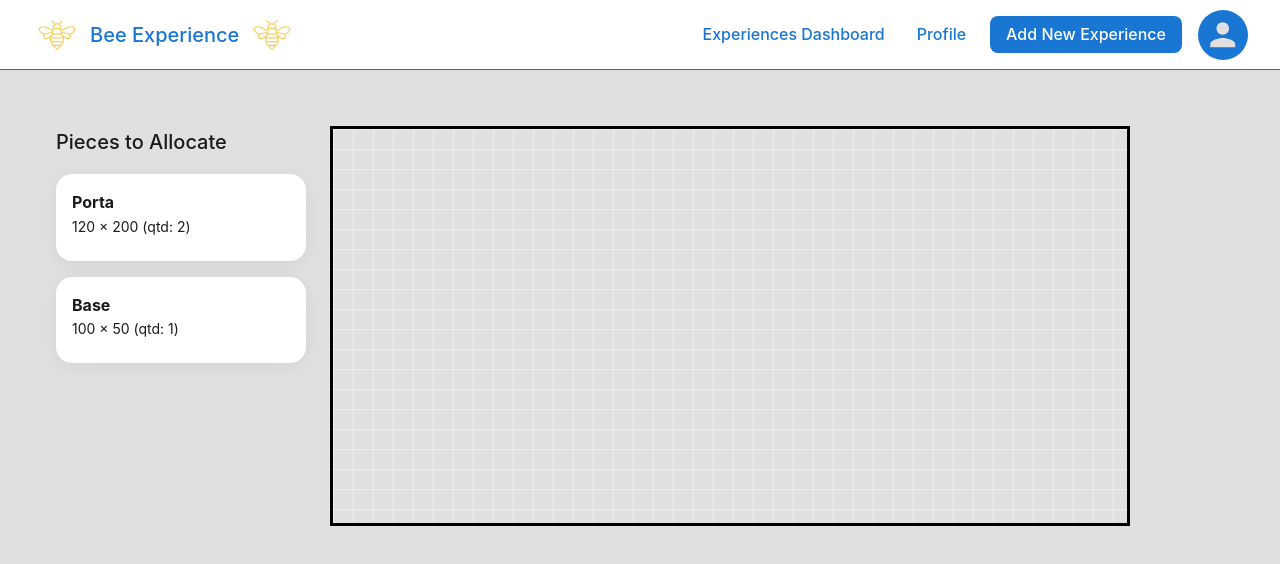
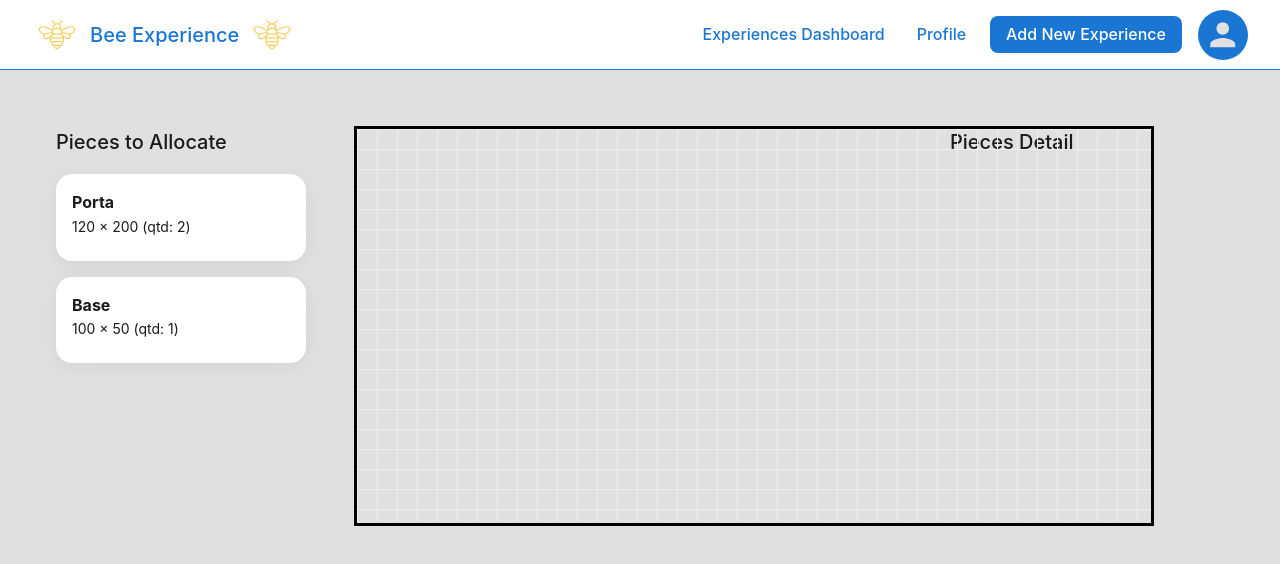
Before and after one commit to gabrielsmenezes/canvas, a Next.js app: page /canvas in a window 1280 px wide. Shown: the top 564 px of the page. Built offline with nearby package versions, Linux system fonts and the light colour scheme.

Commit message:
ajustes de layout

```diff
--- a/src/_pages/canvas/ui/EditorPage.tsx
+++ b/src/_pages/canvas/ui/EditorPage.tsx
@@ -1,11 +1,11 @@
 "use client"
 
 import {useEffect, useState} from "react";
-import { PieceList } from "./piece/PieceList";
-import { Stack, Box } from "@mui/material";
+import {PieceList} from "./piece/PieceList";
+import {Stack, Box, Typography, Grid} from "@mui/material";
 import {PlacedPiece} from "@/entities/PlacedPiece";
 import {Piece} from "@/entities/Piece";
-import { SheetEditor } from "@/_pages/canvas/ui/SheetEditor";
+import {SheetEditor} from "@/_pages/canvas/ui/SheetEditor";
 import {PlacedPieceDetail} from "@/_pages/canvas/ui/PlacedPieceDetail";
 import {usePiecesContext} from "@/_pages/canvas/contexts/PiecesContext";
 
@@ -85,10 +85,20 @@ export function EditorPage() {
 
 
   return (
-      <Stack direction="row" spacing={3} sx={{ p: 3 }}>
-        <PieceList />
 
-        <Box>
+      <Grid container spacing={3} sx={{p: 3}}>
+        <Grid size={{
+          xs: 12,
+          md: 3,
+        }}>
+          <PieceList/>
+        </Grid>
+
+
+        <Grid size={{
+          xs: 12,
+          md: 6,
+        }}>
           <SheetEditor
               chapaWidth={800}
               chapaHeight={400}
@@ -97,11 +107,18 @@ export function EditorPage() {
               setSelectedPiece={setSelectedPiece}
               onPlace={handlePlace}
           />
-        </Box>
+        </Grid>
 
-        <>
-          {selectedPiece && <PlacedPieceDetail {...selectedPiece} />}
-        </>
-      </Stack>
-  );
+
+        <Grid size={{
+          xs: 12,
+          md: 3,
+        }}>
+          <Typography variant="h5">Pieces Detail</Typography>
+          {
+              selectedPiece && <PlacedPieceDetail {...selectedPiece} />
+          }
+        </Grid>
+      </Grid>
+  )
 }
```
